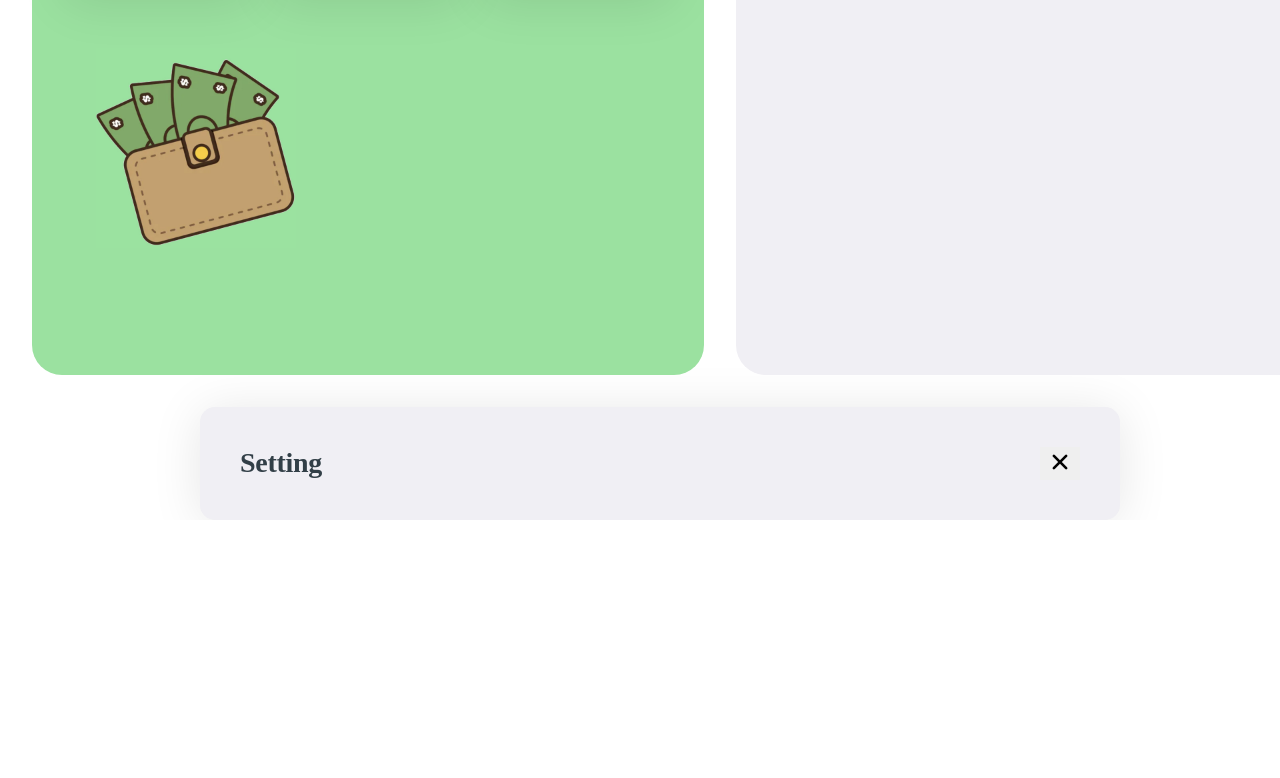
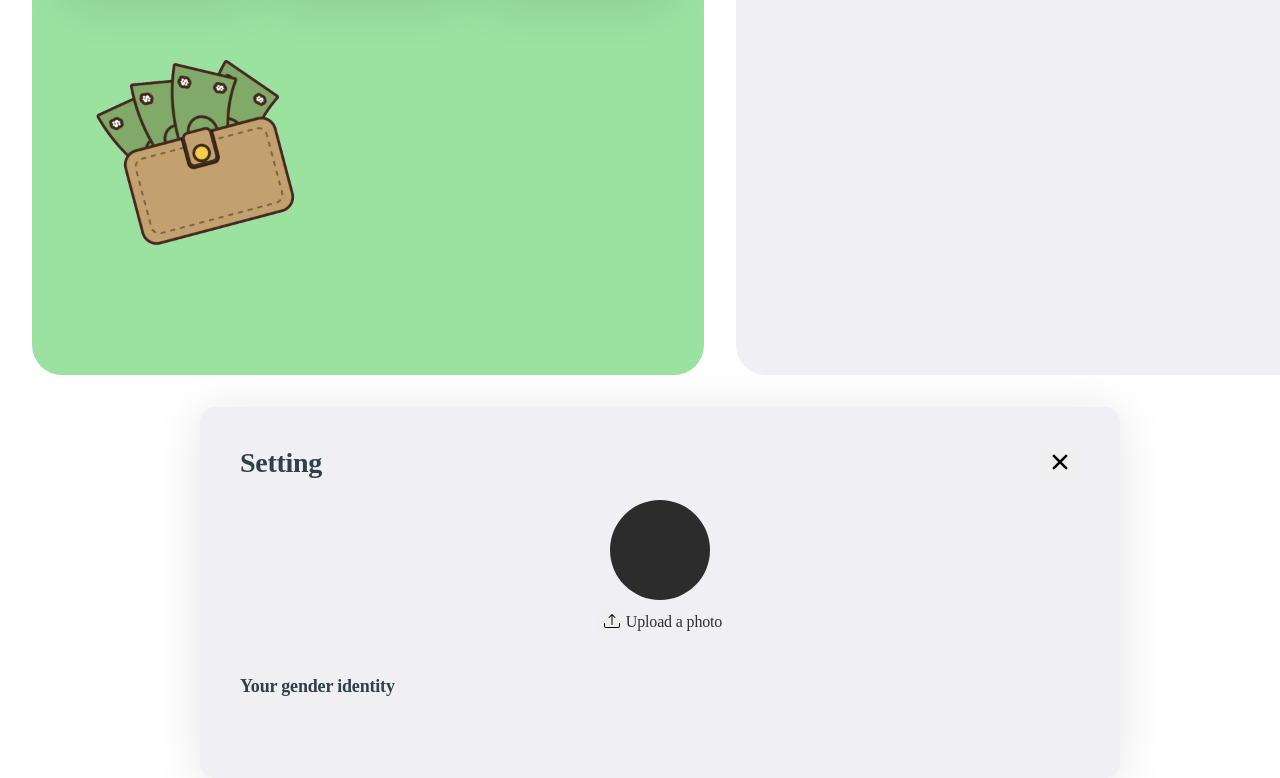
Before and after one commit to kulikp1/qualification, a React (Vite) app: page / in a window 1280 px wide. Shown: the part 1193-1971 px from the top of the page. Before the commit the page ends 1713 px from the top, so only its background shows below. Built offline with nearby package versions, Linux system fonts and the light colour scheme.

Commit message:
update settings controller
Next step select a library with forms and continue components with them

```diff
--- a/src/components/UserSettingsPage/UserSettingsPage.jsx
+++ b/src/components/UserSettingsPage/UserSettingsPage.jsx
@@ -1,5 +1,7 @@
 import css from "./UserSettingsPage.module.css";
 import { IoClose } from "react-icons/io5";
+import userAvatar from "../../assets/homePageAssets/pre-avatar.png";
+import { BsUpload } from "react-icons/bs";
 
 const UserSettingsPage = () => {
   return (
@@ -10,6 +12,20 @@ const UserSettingsPage = () => {
           <IoClose className={css.closeBtnItem} />
         </button>
       </div>
+
+      <div className={css.avatarItems}>
+        <img src={userAvatar} alt="userAvatar" className={css.avatar} />
+        <div className={css.avatarItem}>
+          <button className={css.uploadBtn}>
+            <BsUpload />
+          </button>
+          <p className={css.avatarDescr}>Upload a photo</p>
+        </div>
+      </div>
+
+      <div className={css.settingsController}>
+        <h3 className={css.settingsControllerDescr}>Your gender identity</h3>
+      </div>
     </div>
   );
 };
--- a/src/components/UserSettingsPage/UserSettingsPage.module.css
+++ b/src/components/UserSettingsPage/UserSettingsPage.module.css
@@ -22,3 +22,53 @@
   width: 28px;
   height: 28px;
 }
+
+.avatarItems {
+  display: flex;
+  flex-direction: column;
+  align-items: center;
+
+  margin-top: 20px;
+}
+
+.avatar {
+  width: 100px;
+  height: 100px;
+  border-radius: 100px;
+}
+
+.avatarItem {
+  margin-top: 10px;
+
+  display: flex;
+}
+.uploadBtn {
+  border: 0;
+  cursor: pointer;
+}
+
+.avatarDescr {
+  color: #2f2f2f;
+  font-family: Poppins;
+  font-size: 16px;
+  font-style: normal;
+  font-weight: 400;
+  line-height: 24px; /* 150% */
+  letter-spacing: -0.16px;
+}
+
+.settingsController {
+  margin: 40px 0 40px 0;
+}
+
+.settingsControllerDescr {
+  color: #323f47;
+
+  /* Desktop_tablet/H4 */
+  font-family: Poppins;
+  font-size: 18px;
+  font-style: normal;
+  font-weight: 700;
+  line-height: 24px; /* 133.333% */
+  letter-spacing: -0.18px;
+}
--- a/src/index.css
+++ b/src/index.css
@@ -68,6 +68,7 @@ button:focus-visible {
 } */
 h1,
 h2,
-h3 {
+h3,
+p {
   margin: 0;
 }
```
